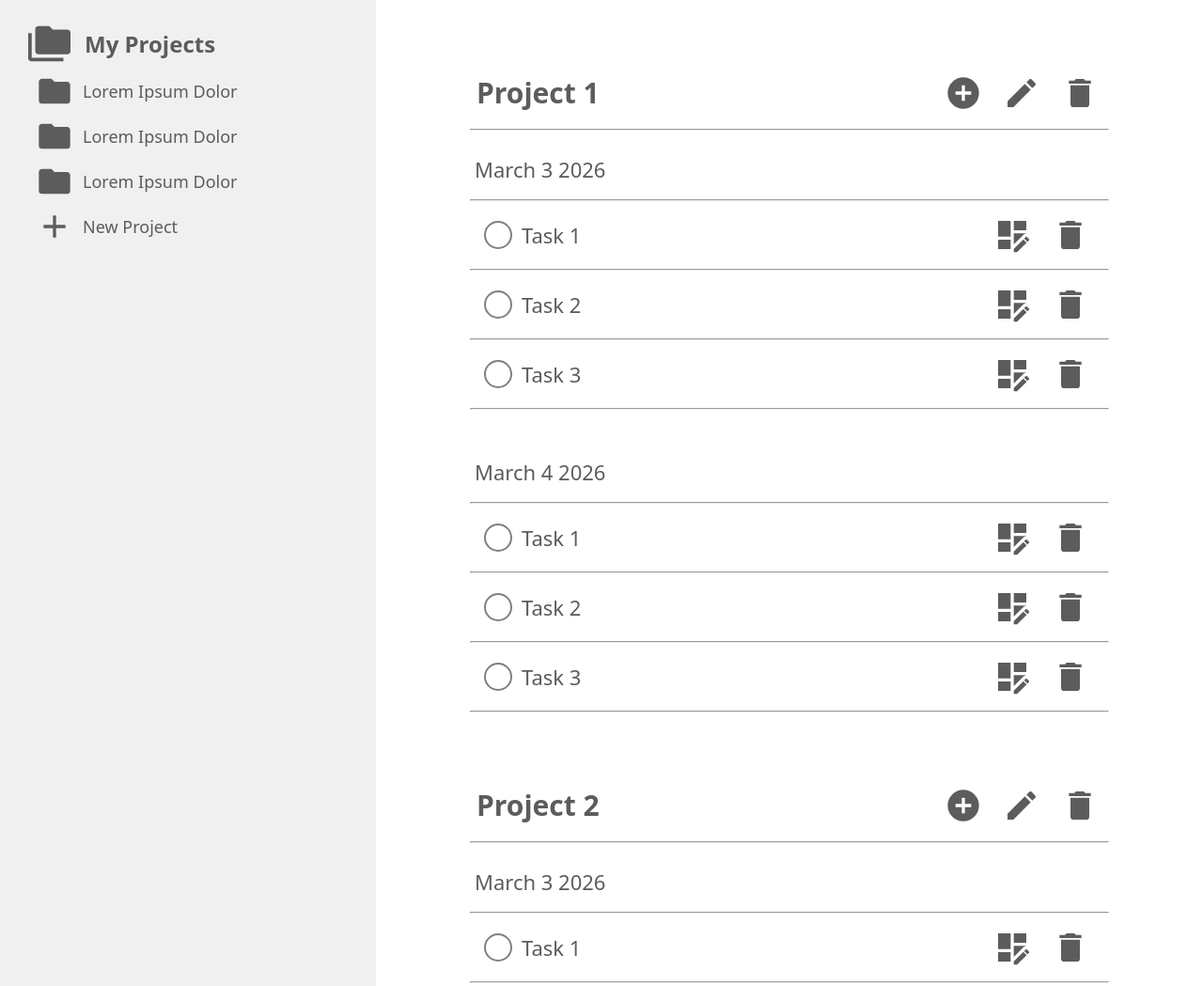
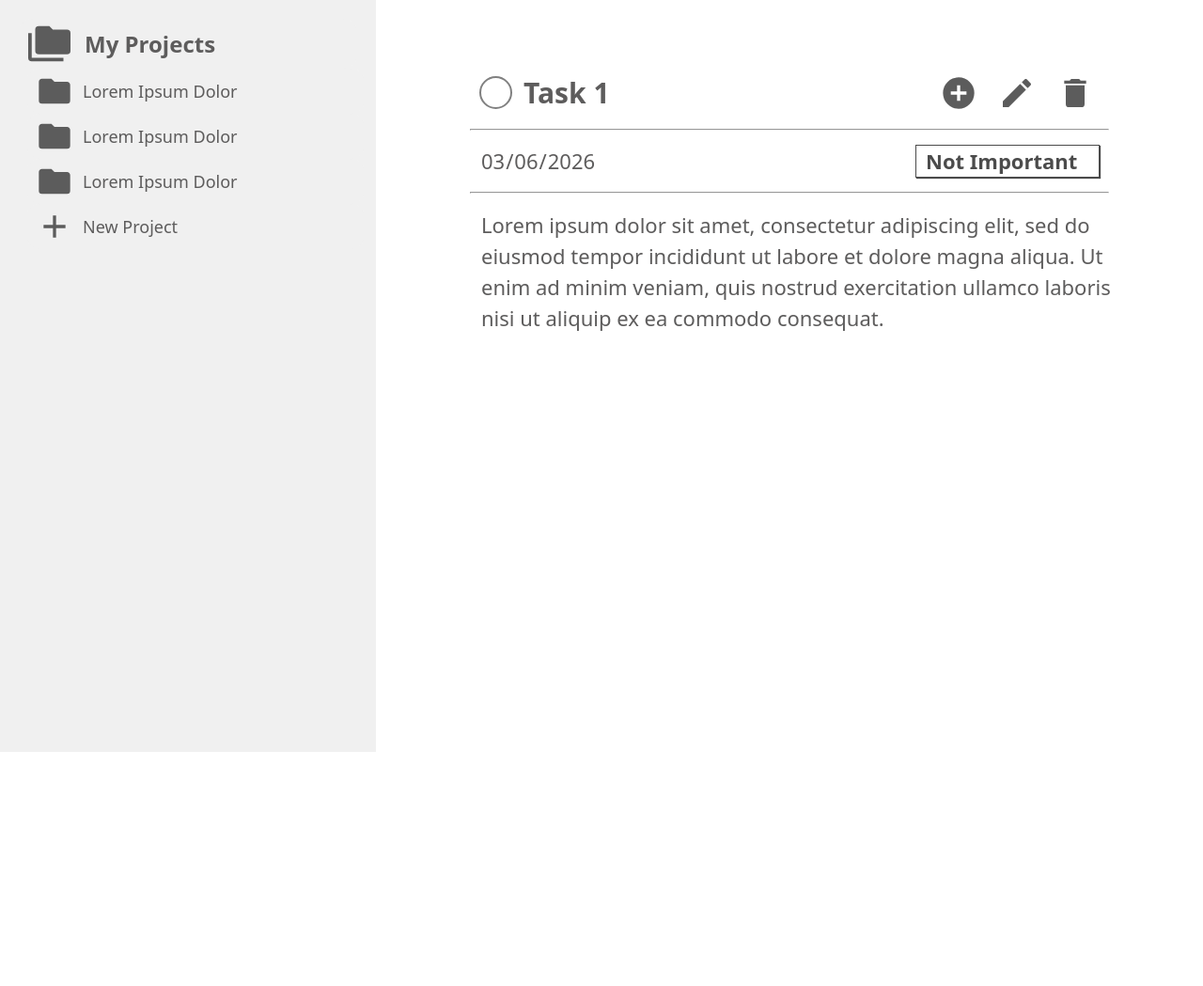
Before and after one commit to BrandonFitzpatricc/todo-list, a website built with webpack: page src/template.html in a window 1280 px wide. Shown: the top 1049 px of the page at 94% size. After the commit the page ends 800 px from the top, so only its background shows below. Built offline with nearby package versions, Linux system fonts and the light colour scheme.

Commit message:
Write expanded task display

```diff
--- a/src/stylesheets/style.css
+++ b/src/stylesheets/style.css
@@ -52,25 +52,13 @@ button {
 & .main-content {
     padding: 75px 15px;
 
-    & .project {
-        width: 80%;
-        margin: 0 auto;
-
-        & input {
-            width: 9ch;
-            border: none;
-
-            &:focus {
-                outline: none;
-            }
-        }
-
-        & hr {
+    hr {
         margin: 15px 0;
     }
 
-        & .project-heading {
+    & .heading {
         display: flex;
+        align-items: center;
         gap: 10px;
         margin: 0 5px;
 
@@ -81,21 +69,13 @@ button {
         }
     }
 
-        & .tasks {
-            font-size: 22px;
+    & input:not([type="checkbox"]), & textarea, & select {
+        border: none;
+        background-color: inherit;
 
-            & .date {
-                margin: 25px 0 0 5px;
+        &:focus {
+            outline: none;
         }
-
-            & .task {
-                display: flex;
-                align-items: center;
-                gap: 10px;
-                margin: 0 15px;
-
-                & .text {
-                    margin-right: auto;
     }
 
     & input[type="checkbox"] {
@@ -114,7 +94,17 @@ button {
             bottom: -0.5px;
         }
     }
+
+    & .project {
+        width: 80%;
+        margin: 0 auto;
+
+        & input[type="text"] {
+            width: 9ch;
         }
+
+        & .tasks {
+            font-size: 22px;
 
             & + .tasks {
                 margin-top: 50px;
@@ -123,6 +113,80 @@ button {
             &:last-child {
                 margin-bottom: 75px;
             }
+
+            & .date {
+                margin: 25px 0 0 5px;
+            }
+
+            & .task {
+                display: flex;
+                align-items: center;
+                gap: 10px;
+                margin: 0 15px;
+
+                & .text {
+                    margin-right: auto;
                 }
             }
         }
+    }
+
+    & .expanded-task {
+        width: 80%;
+        margin: 0 auto;
+        font-size: 22px;
+
+        & .task-heading {
+            margin: 0 10px;
+
+            & input[type="checkbox"] {
+                width: 35px;
+                height: 35px;
+
+                &::before {
+                    font-size: 25px;
+                    left: 1.5px;
+                    top: -5px
+                }
+            }
+
+            & input[type="text"] {
+                width: 6ch;
+            }
+        }
+
+        & .task-info {
+            margin: 0 10px;
+            display: flex;
+
+            & .task-date {
+                margin-right: auto;
+                width: 175px;
+
+                &::-webkit-calendar-picker-indicator {
+                    display: none;
+                    -webkit-appearance: none;
+                }
+            }
+
+            & .task-priority {
+                appearance: none;
+                font-weight: bold;
+                border: 1px solid black;
+                padding: 0 10px;
+                box-shadow: 1px 1px 1px black;
+
+                &:disabled {
+                    color: inherit;
+                }
+            }
+        }
+
+        & .task-description {
+            width: 100%;
+            height: 300px;
+            resize: none;
+            margin: 0 10px;
+        }
+    }
+}
--- a/src/template.html
+++ b/src/template.html
@@ -33,9 +33,9 @@
     </div>
 
     <div id="main-content" class="main-content">
-        <div class="project">
-            <div class="project-heading">
-                <input class="text" type="text" value="Project 1" readonly>
+        <!-- <div class="project">
+            <div class="heading project-heading">
+                <input class="text project-name" type="text" value="Project " readonly>
                 <button><img class="icon" width="40" height="40" src="./icons/add-task.svg" alt="icon of a plus sign inside of a circle"></button>
                 <button><img class="icon" width="40" height="40" src="./icons/edit.svg" alt="icon of a pen"></button>
                 <button><img class="icon" width="40" height="40" src="./icons/delete.svg" alt="icon of a trash can"></button>
@@ -50,7 +50,7 @@
 
                 <div class="task">
                     <input type="checkbox">
-                    <div class="text">Task 1</div>
+                    <div class="text task-name">Task 1</div>
                     <button><img class="icon" width="40" height="40" src="./icons/expand-task.svg" alt="view and edit icon"></button>
                     <button><img class="icon" width="40" height="40" src="./icons/delete.svg" alt="icon of a trash can"></button>
                 </div>
@@ -59,7 +59,7 @@
 
                 <div class="task">
                     <input type="checkbox">
-                    <div class="text">Task 2</div>
+                    <div class="text task-name">Task 2</div>
                     <button><img class="icon" width="40" height="40" src="./icons/expand-task.svg" alt="view and edit icon"></button>
                     <button><img class="icon" width="40" height="40" src="./icons/delete.svg" alt="icon of a trash can"></button>
                 </div>
@@ -68,7 +68,7 @@
 
                 <div class="task">
                     <input type="checkbox">
-                    <div class="text">Task 3</div>
+                    <div class="text task-name">Task 3</div>
                     <button><img class="icon" width="40" height="40" src="./icons/expand-task.svg" alt="view and edit icon"></button>
                     <button><img class="icon" width="40" height="40" src="./icons/delete.svg" alt="icon of a trash can"></button>
                 </div>
@@ -83,7 +83,7 @@
 
                 <div class="task">
                     <input type="checkbox">
-                    <div class="text">Task 1</div>
+                    <div class="text task-name">Task 1</div>
                     <button><img class="icon" width="40" height="40" src="./icons/expand-task.svg" alt="view and edit icon"></button>
                     <button><img class="icon" width="40" height="40" src="./icons/delete.svg" alt="icon of a trash can"></button>
                 </div>
@@ -92,7 +92,7 @@
 
                 <div class="task">
                     <input type="checkbox">
-                    <div class="text">Task 2</div>
+                    <div class="text task-name">Task 2</div>
                     <button><img class="icon" width="40" height="40" src="./icons/expand-task.svg" alt="view and edit icon"></button>
                     <button><img class="icon" width="40" height="40" src="./icons/delete.svg" alt="icon of a trash can"></button>
                 </div>
@@ -101,7 +101,7 @@
 
                 <div class="task">
                     <input type="checkbox">
-                    <div class="text">Task 3</div>
+                    <div class="text task-name">Task 3</div>
                     <button><img class="icon" width="40" height="40" src="./icons/expand-task.svg" alt="view and edit icon"></button>
                     <button><img class="icon" width="40" height="40" src="./icons/delete.svg" alt="icon of a trash can"></button>
                 </div>
@@ -111,8 +111,8 @@
         </div>
 
         <div class="project">
-            <div class="project-heading">
-                <input class="text" type="text" value="Project 2" readonly>
+            <div class="heading project-heading">
+                <input class="text project-name" type="text" value="Project 1" readonly>
                 <button><img class="icon" width="40" height="40" src="./icons/add-task.svg" alt="icon of a plus sign inside of a circle"></button>
                 <button><img class="icon" width="40" height="40" src="./icons/edit.svg" alt="icon of a pen"></button>
                 <button><img class="icon" width="40" height="40" src="./icons/delete.svg" alt="icon of a trash can"></button>
@@ -127,7 +127,7 @@
 
                 <div class="task">
                     <input type="checkbox">
-                    <div class="text">Task 1</div>
+                    <div class="text task-name">Task 1</div>
                     <button><img class="icon" width="40" height="40" src="./icons/expand-task.svg" alt="view and edit icon"></button>
                     <button><img class="icon" width="40" height="40" src="./icons/delete.svg" alt="icon of a trash can"></button>
                 </div>
@@ -136,7 +136,7 @@
 
                 <div class="task">
                     <input type="checkbox">
-                    <div class="text">Task 2</div>
+                    <div class="text task-name">Task 2</div>
                     <button><img class="icon" width="40" height="40" src="./icons/expand-task.svg" alt="view and edit icon"></button>
                     <button><img class="icon" width="40" height="40" src="./icons/delete.svg" alt="icon of a trash can"></button>
                 </div>
@@ -145,7 +145,7 @@
 
                 <div class="task">
                     <input type="checkbox">
-                    <div class="text">Task 3</div>
+                    <div class="text task-name">Task 3</div>
                     <button><img class="icon" width="40" height="40" src="./icons/expand-task.svg" alt="view and edit icon"></button>
                     <button><img class="icon" width="40" height="40" src="./icons/delete.svg" alt="icon of a trash can"></button>
                 </div>
@@ -160,7 +160,7 @@
 
                 <div class="task">
                     <input type="checkbox">
-                    <div class="text">Task 1</div>
+                    <div class="text task-name">Task 1</div>
                     <button><img class="icon" width="40" height="40" src="./icons/expand-task.svg" alt="view and edit icon"></button>
                     <button><img class="icon" width="40" height="40" src="./icons/delete.svg" alt="icon of a trash can"></button>
                 </div>
@@ -169,7 +169,7 @@
 
                 <div class="task">
                     <input type="checkbox">
-                    <div class="text">Task 2</div>
+                    <div class="text task-name">Task 2</div>
                     <button><img class="icon" width="40" height="40" src="./icons/expand-task.svg" alt="view and edit icon"></button>
                     <button><img class="icon" width="40" height="40" src="./icons/delete.svg" alt="icon of a trash can"></button>
                 </div>
@@ -178,13 +178,38 @@
 
                 <div class="task">
                     <input type="checkbox">
-                    <div class="text">Task 3</div>
+                    <div class="text task-name">Task 3</div>
                     <button><img class="icon" width="40" height="40" src="./icons/expand-task.svg" alt="view and edit icon"></button>
                     <button><img class="icon" width="40" height="40" src="./icons/delete.svg" alt="icon of a trash can"></button>
                 </div>
 
                 <hr />
             </div>
+        </div> -->
+
+        <div class="expanded-task">
+            <div class="heading task-heading">
+                <input type="checkbox">
+                <input class="text task-name" type="text" value="Task 1" readonly>
+                <button><img class="icon" width="40" height="40" src="./icons/add-task.svg" alt="icon of a plus sign inside of a circle"></button>
+                <button><img class="icon" width="40" height="40" src="./icons/edit.svg" alt="icon of a pen"></button>
+                <button><img class="icon" width="40" height="40" src="./icons/delete.svg" alt="icon of a trash can"></button>
+            </div>
+
+            <hr />
+
+            <div class="task-info">
+                <input class="text task-date" type="date" value="2026-03-06">
+                <select class="text task-priority" disabled>
+                    <option>Not Important</option>
+                    <option>Semi Important</option>
+                    <option>Important</option>
+                </select>
+            </div>
+
+            <hr />
+
+            <textarea class="text task-description" type="text" readonly>Lorem ipsum dolor sit amet, consectetur adipiscing elit, sed do eiusmod tempor incididunt ut labore et dolore magna aliqua. Ut enim ad minim veniam, quis nostrud exercitation ullamco laboris nisi ut aliquip ex ea commodo consequat.</textarea>
         </div>
     </div>
 </body>
```
Lines whose indentation alone changed are shown as unchanged.
